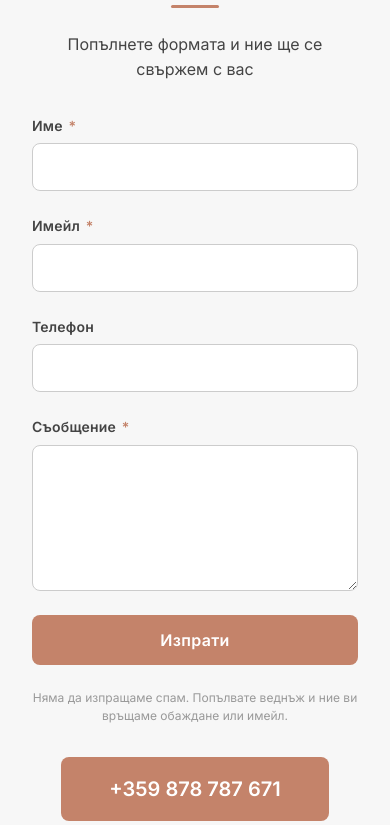
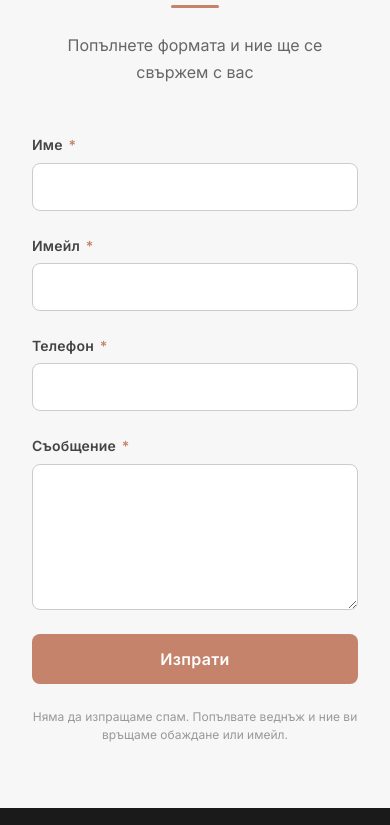
Before and after one commit to gkaragatchliev/Guncheva_Karagachliev, a website: page contacts.html in a window 390 px wide. Shown: the part 1461-2286 px from the top of the page. Drawn offline with Linux system fonts and the light colour scheme.

Commit message:
Fix form alignment on desktop and require phone field
- Use same container width as contact-info section (aligns both sections)
- Control centering via CSS class instead of inline style
- Widen form max-width to 560px (580px on desktop) for better desktop proportions
- Make phone field required so all three contact fields are mandatory

```diff
--- a/assets/css/styles.css
+++ b/assets/css/styles.css
@@ -792,12 +792,32 @@ ul {
 }
 
 /* ===== CONTACT FORM ===== */
+.section--form {
+  text-align: center;
+}
+
+.section--form .contact-form {
+  text-align: left;
+}
+
+.form-intro {
+  margin-bottom: var(--space-2xl);
+  color: var(--color-gray-500);
+  line-height: 1.7;
+}
+
 .contact-form {
   display: flex;
   flex-direction: column;
   gap: var(--space-lg);
-  max-width: 520px;
+  max-width: 560px;
   margin: 0 auto;
+}
+
+@media (min-width: 768px) {
+  .contact-form {
+    max-width: 580px;
+  }
 }
 
 .form-group {
--- a/contacts.html
+++ b/contacts.html
@@ -89,11 +89,11 @@
       </div>
     </section>
 
-    <section class="section section--alt" style="text-align: center;">
-      <div class="container container--narrow">
+    <section class="section section--alt section--form">
+      <div class="container">
         <h2 class="section__title">Изпратете ни съобщение</h2>
         <div class="divider"></div>
-        <p style="margin-bottom: var(--space-xl); color: var(--color-gray-600);">Попълнете формата и ние ще се свържем с вас</p>
+        <p class="form-intro">Попълнете формата и ние ще се свържем с вас</p>
         <form action="https://formsubmit.co/adv.karagachliev@gmail.com" method="POST" class="contact-form">
           <input type="text" name="_honey" style="display:none">
           <input type="hidden" name="_captcha" value="false">
@@ -108,8 +108,8 @@
             <input type="email" id="email" name="Имейл" maxlength="254" required>
           </div>
           <div class="form-group">
-            <label for="phone">Телефон</label>
-            <input type="tel" id="phone" name="Телефон" maxlength="30">
+            <label for="phone">Телефон <span class="required">*</span></label>
+            <input type="tel" id="phone" name="Телефон" maxlength="30" required>
           </div>
           <div class="form-group">
             <label for="message">Съобщение <span class="required">*</span></label>
@@ -118,9 +118,6 @@
           <button type="submit" class="form-submit">Изпрати</button>
           <p class="form-note">Няма да изпращаме спам. Попълвате веднъж и ние ви връщаме обаждане или имейл.</p>
         </form>
-        <p style="margin-top: var(--space-xl);">
-          <a href="tel:+359878787671" style="display: inline-block; font-size: var(--font-size-xl); font-weight: 600; color: var(--color-white); background-color: var(--color-accent); padding: var(--space-md) var(--space-2xl); border-radius: var(--radius-md);">+359 878 787 671</a>
-        </p>
       </div>
     </section>
   </main>
```
